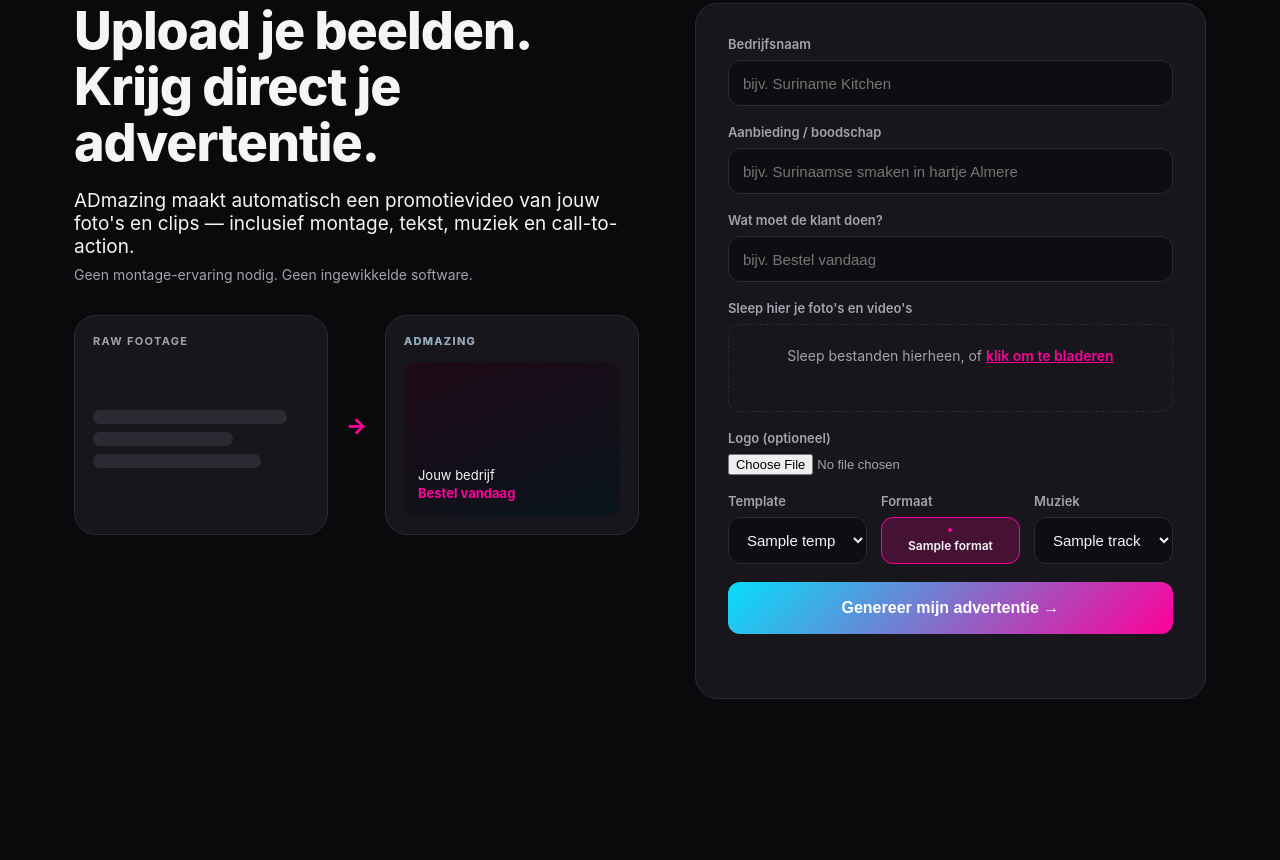
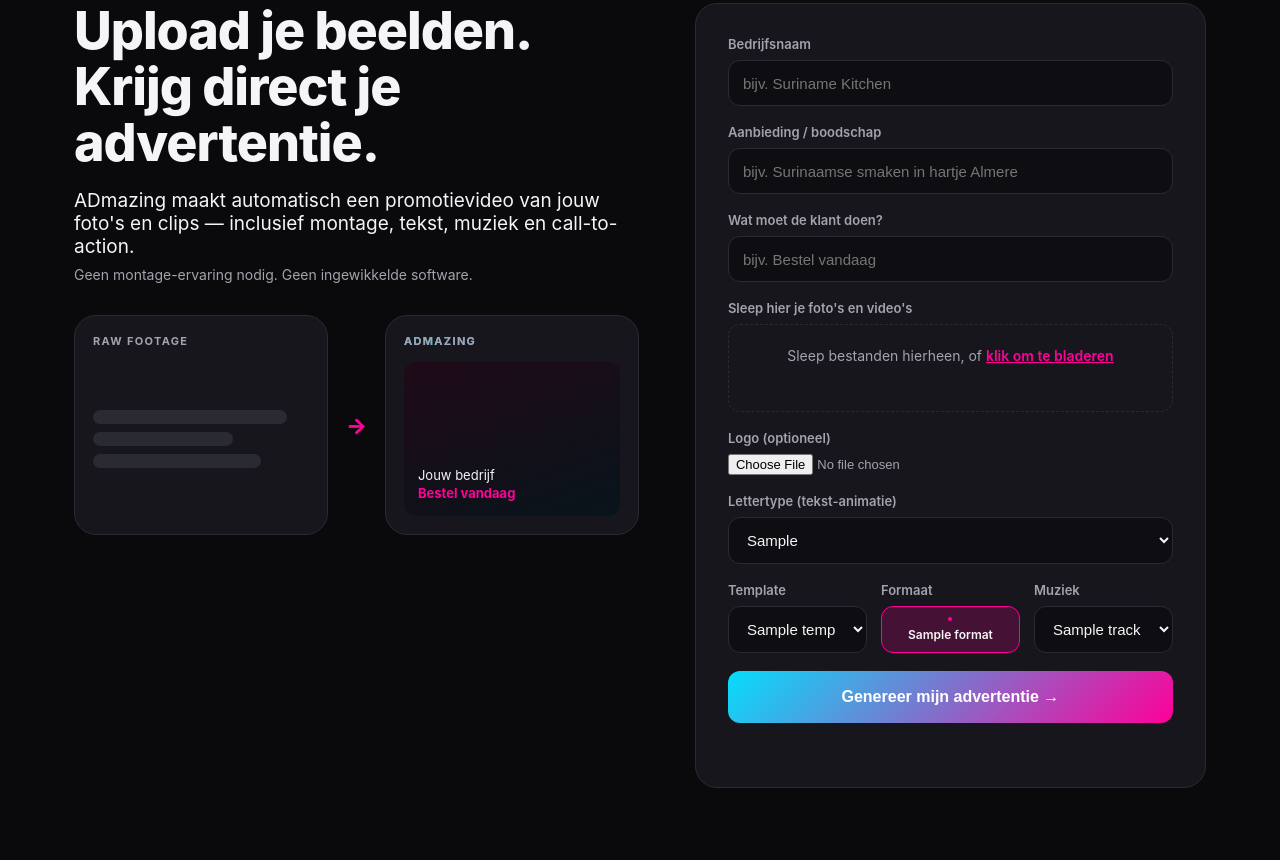
Before and after one commit to videos3600/ADmazingFunnel, a Flask app: template admazing-webapp-nieuwe-repo/webapp/templates/index.html in a window 1280 px wide. Shown: the part 133-993 px from the top of the page. Before the commit the page ends 832 px from the top, so only its background shows below. Run offline with Flask 3, Linux system fonts and the light colour scheme; the template is opened without the code that fills it: most values are stand-ins (such as "Sample title", 1, 10 or a date in 2020).

Commit message:
Add files via upload

```diff
--- a/admazing-webapp-nieuwe-repo/webapp/templates/index.html
+++ b/admazing-webapp-nieuwe-repo/webapp/templates/index.html
@@ -70,6 +70,19 @@
         <input type="file" id="logo-input" name="logo" accept="image/png,image/jpeg">
       </div>
 
+      <div class="field">
+        <label for="font">Lettertype (tekst-animatie)</label>
+        <select id="font" name="font">
+          {% for group_label, items in font_groups %}
+          <optgroup label="{{ group_label }}">
+            {% for key, label in items %}
+            <option value="{{ key }}">{{ label }}</option>
+            {% endfor %}
+          </optgroup>
+          {% endfor %}
+        </select>
+      </div>
+
       <div class="field-row">
         <div class="field">
           <label for="template">Template</label>
```
